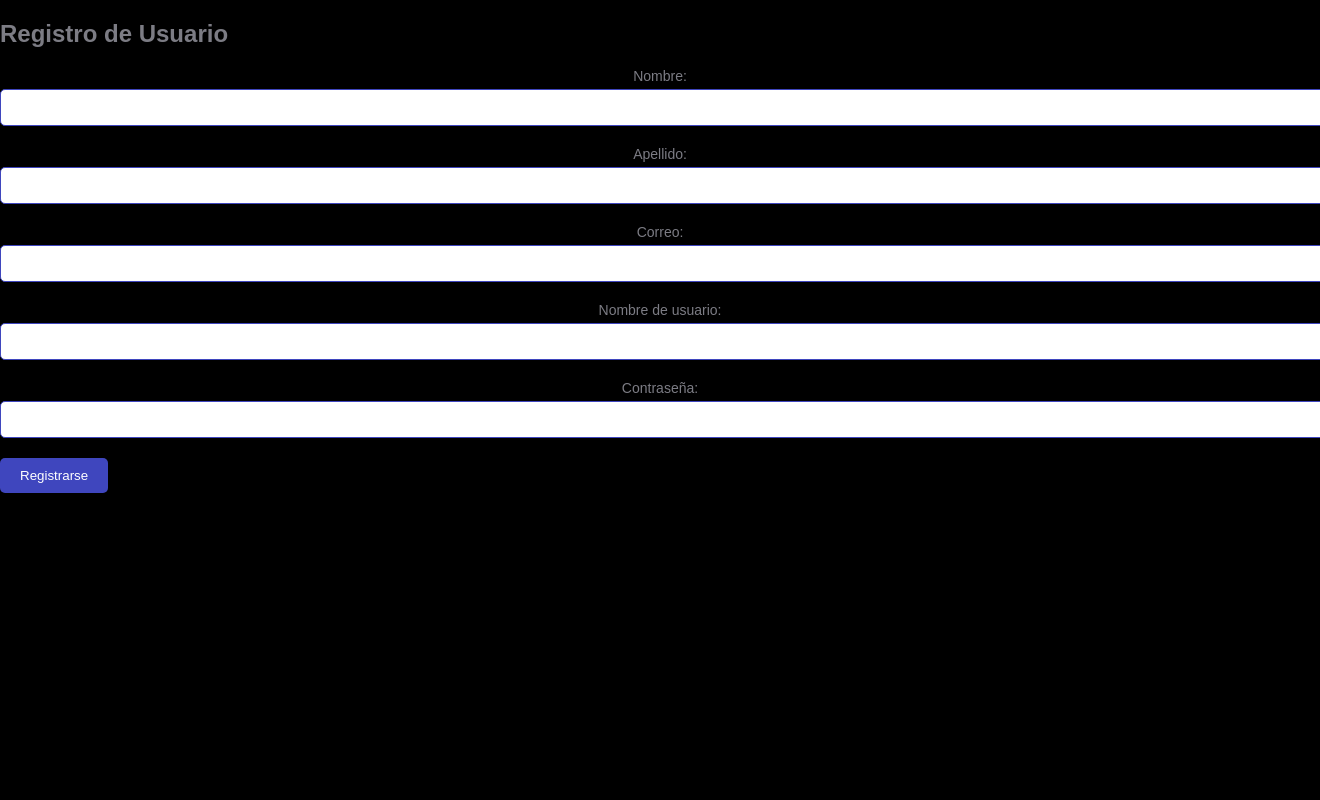
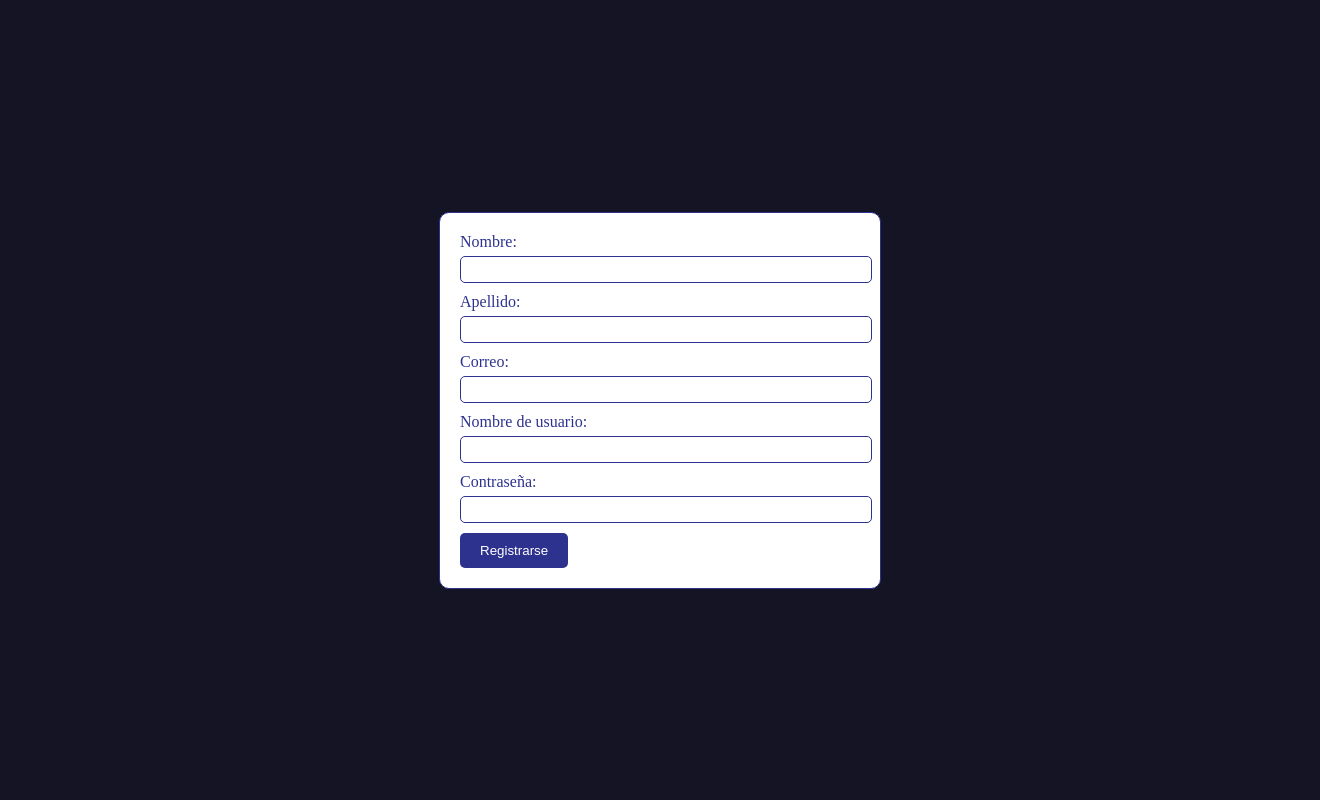
Before and after one commit to Bogov98/cinaflix, a Django app: page /register/ in a window 1320 px wide; the page is wider, and only the part inside the window is pictured. Run offline with Django 4.2, Linux system fonts and the light colour scheme.

Commit message:
arreglado

```diff
--- a/aplicacion/static/css/register.css
+++ b/aplicacion/static/css/register.css
@@ -1,50 +1,52 @@
-:root {
-    --text-imput-field: #3f46be;
-    --very-ligt-pink: #7c7c84;
-  }
-
 body {
+  background-color: #141424;
+  display: flex;
+  justify-content: center;
+  align-items: center;
+  height: 100vh;
   margin: 0;
-    padding: 0;
-    font-family: Arial, sans-serif;
-    background-color: #000;
-
 }
 
 h2 {
-    color: var(--very-ligt-pink);
+  color: white;
+}
+
+form {
+  background-color: #ffffff;
+  border: 1px solid #2d328f;
+  padding: 20px;
+  width: 400px;
+  border-radius: 10px;
 }
 
 .form-group {
-    margin-bottom: 20px;
+  margin-bottom: 10px;
 }
 
 label {
   display: block;
   margin-bottom: 5px;
-    color: var(--very-ligt-pink);
-    font-size: 14px; /* Tamaño de fuente más pequeño */
-    text-align: center; /* Centrado del texto */
+  color: #2d328f;
 }
+
 input[type="text"],
 input[type="email"],
 input[type="password"] {
   width: 100%;
-    padding: 10px;
-    border: 1px solid var(--text-imput-field);
+  padding: 5px;
+  border: 1px solid #2d328f;
   border-radius: 5px;
-
 }
 
 button[type="submit"] {
+  background-color: #2d328f;
+  color: white;
+  border: none;
   padding: 10px 20px;
-    background-color: var(--text-imput-field);
-    color: #fff;
-    border: none;
   border-radius: 5px;
   cursor: pointer;
 }
 
 button[type="submit"]:hover {
-    background-color: #2d328f;
+  background-color: #1f246b;
 }
--- a/aplicacion/templates/registration/register.html
+++ b/aplicacion/templates/registration/register.html
@@ -14,7 +14,7 @@
 
 </head>
 <body>
-  <h2>Registro de Usuario</h2>
+
   <form method="POST" action="{% url 'register' %}">
     {% csrf_token %}
     <div class="form-group">
--- a/cinaflix/settings.py
+++ b/cinaflix/settings.py
@@ -87,7 +87,7 @@ DATABASES = {
         'ENGINE': 'django.db.backends.mysql',
         'NAME': 'cinaflix',
         'USER': 'root',
-        'PASSWORD': '12345',
+        'PASSWORD': '1234',
         'HOST': 'localhost',
         'PORT': '3306',
     }
```
Also changed, not shown: aplicacion/static/css/menupeliculas.css (+111 -23 lines), aplicacion/templates/Home/home.html (+16 -11 lines), aplicacion/templates/menu/menupeliculas.html (+10 -7 lines). Lines whose indentation alone changed are shown as unchanged.
